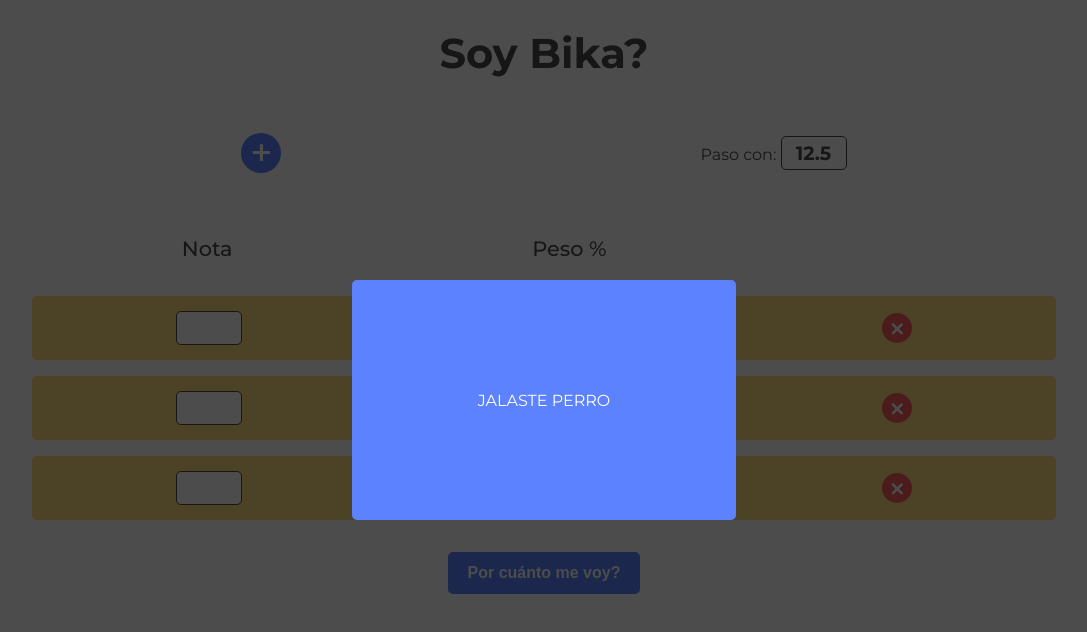
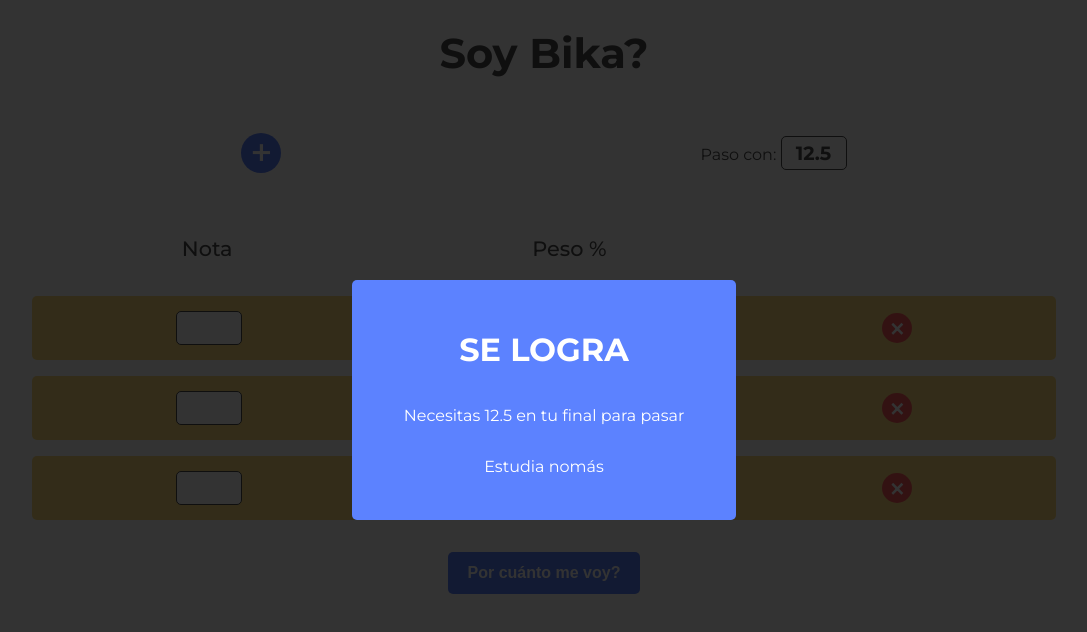
Before and after one commit to 8rb/Grade-Calculator, a React (Create React App) app: page / in a window 1280 px wide. Both pictures are taken after a click on the button "Por cuánto me voy?". Shown: the top 632 px of the page, without its empty margins (96-1183 px from the left). Built offline with nearby package versions, Linux system fonts and the light colour scheme.

Commit message:
✨ Finished message Logic
Added modal with dynamic message based on graded needed in final exam.

```diff
--- a/src/components/Grades.styles.ts
+++ b/src/components/Grades.styles.ts
@@ -170,7 +170,7 @@ export const ModalWrapper = styled.div`
     width: 100%;
     position: fixed;
     top: 0;
-    background: rgba(0,0,0,0.7);
+    background: rgba(0,0,0,0.8);
     display: flex;
     align-items: center;
     justify-content: center;
@@ -187,7 +187,6 @@ export const Modal = styled.div<ResultsProps>`
     min-height: 220px;
     width: 30%;
     min-width: 310px;
-    background: #5C82FF;
     border-radius: 5px;
     opacity: 1;
     background: ${({color}) => color};
--- a/src/components/Grades.tsx
+++ b/src/components/Grades.tsx
@@ -22,11 +22,19 @@ type Grade = {
     percentage: string
 }
 
+type ModalInfo = {
+    title: string,
+    gradeNeeded: number,
+    message: string,
+    color: string,
+}
+
 const Grades = () => {
 
     const [grades, setGrades] = useState<Grade[]>([{grade: '', percentage: ''}, {grade: '', percentage: ''}, {grade: '', percentage: ''}])
     const [minGrade, setMinGrade] = useState('12.5');
     const [isModalActive, setModalActive] = useState(false);
+    const [modalInfo, setModalInfo] = useState<ModalInfo>();
 
     const updateValue = (index: number, type: string) => (e: any) => {
         let newArray = [...grades];
@@ -80,6 +88,37 @@ const Grades = () => {
         let gradeNeed = pointsNeed / percentageLeft * 100;
         console.log("You need", gradeNeed);
         setModalActive(true);
+
+
+        let calcTitle = "";
+        let calcMessage = "";
+        let color = "#5C82FF";
+
+        if(gradeNeed <= 0) {
+            calcTitle = "YA PASASTE";
+            calcMessage = "Se logró sin final";
+        }
+        else if(gradeNeed > 0 && gradeNeed < 18) {
+            calcTitle = "SE LOGRA";
+            calcMessage = "Estudia nomás";
+        }
+        else if(gradeNeed > 18 && gradeNeed <= 20) {
+            calcTitle = "SE COMPLICA";
+            calcMessage = "Tendrás panetón por ahí?";
+        }
+        else {
+            calcTitle = "ERES BIKA";
+            calcMessage = "No es posible, un gusto.";
+            color = "#4B4B4B";
+        }
+
+        let modalInfo: ModalInfo = {
+            title: calcTitle,
+            gradeNeeded: gradeNeed,
+            message: calcMessage,
+            color: color,
+        }
+        setModalInfo(modalInfo);
     }
 
     const closeModal = () => {
@@ -112,7 +151,11 @@ const Grades = () => {
         </GradesWrapper>
         {isModalActive &&
             <ModalWrapper onClick={() => closeModal()}>
-                <Modal onClick={() => closeModal()}>JALASTE PERRO</Modal>
+                <Modal onClick={() => closeModal()} color={modalInfo?.color}>
+                    <h1>{modalInfo?.title}</h1>
+                    <p>{`Necesitas ${modalInfo?.gradeNeeded} en tu final para pasar `}</p>
+                    <p>{modalInfo?.message}</p>
+                </Modal>
             </ModalWrapper>
         }
         </>
```
